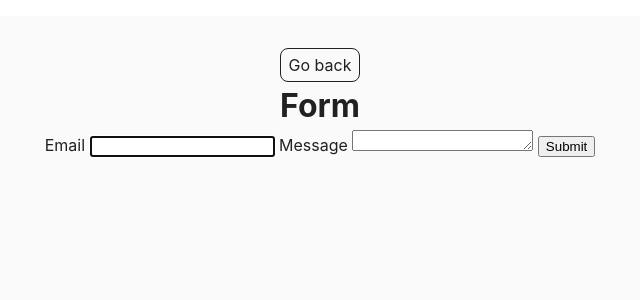
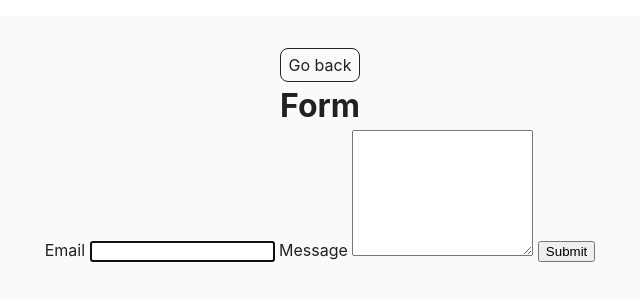
Before and after one commit to Rdazochka/goit-js-hw-09, a website built with Vite: page src/2-form.html in a window 1280 px wide. Shown: the whole page, without its empty margins (336-976 px from the left). Built offline with nearby package versions, Linux system fonts and the light colour scheme.

Commit message:
fix html

```diff
--- a/src/2-form.html
+++ b/src/2-form.html
@@ -12,10 +12,20 @@
       <div class="container">
         <a class="back-link" href="./index.html">Go back</a>
         <h1 class="main-title">Form</h1>
-        <div class="form-container">
-        </div>
+
+        <form class="feedback-form" autocomplete="off">
+          <label>
+            Email
+            <input type="email" name="email" autofocus />
+          </label>
+          <label>
+            Message
+            <textarea name="message" rows="8"></textarea>
+          </label>
+          <button type="submit">Submit</button>
+        </form>
+      </div>
     </main>
-
     <script type="module" src="./js/2-form.js"></script>
   </body>
 </html>
--- a/src/js/2-form.js
+++ b/src/js/2-form.js
@@ -1,17 +1,3 @@
-const markup = `<form class="feedback-form" autocomplete="off">
-  <label>
-    Email
-    <input type="email" name="email" autofocus />
-  </label>
-  <label>
-    Message
-    <textarea name="message" rows="1"></textarea>
-  </label>
-  <button type="submit">Submit</button>
-</form>`;
-
-const markupEl = document.querySelector('.form-container');
-markupEl.insertAdjacentHTML('afterbegin', markup);
 
 const feedBackForm = 'feedback-form-state'
 
```
